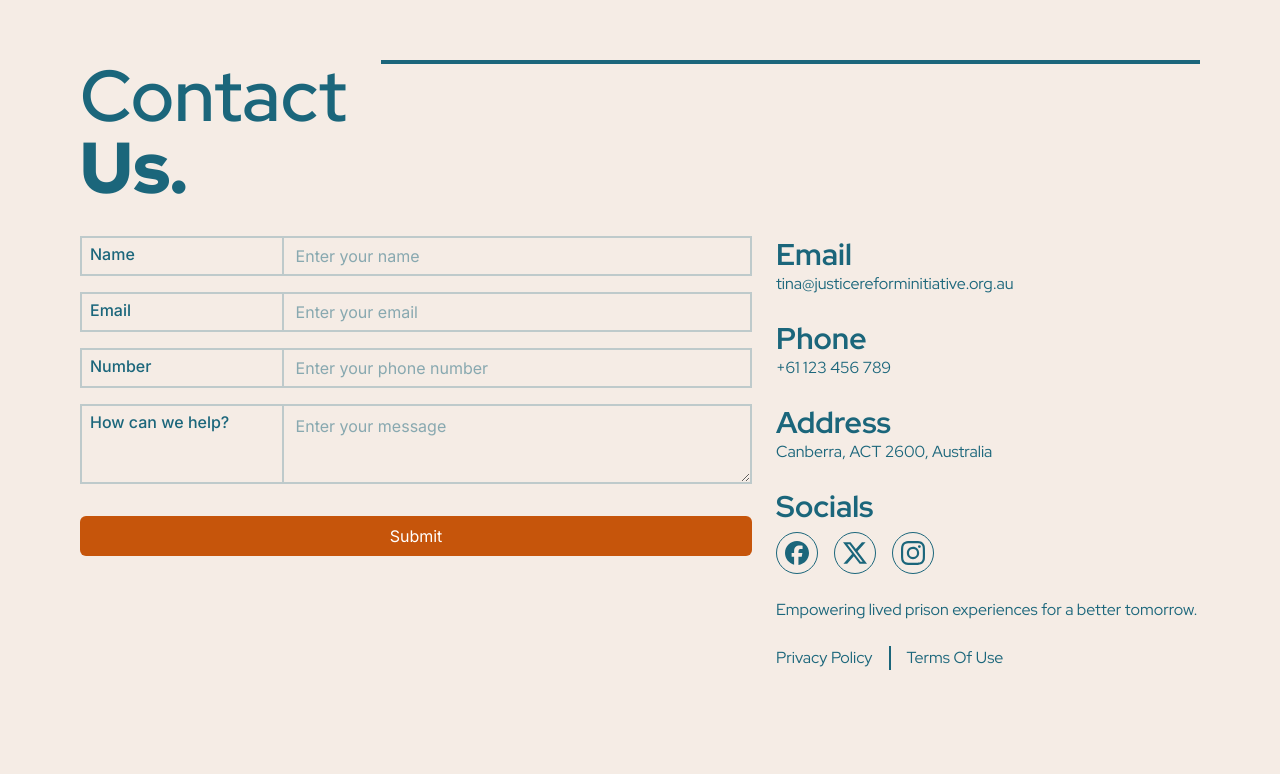
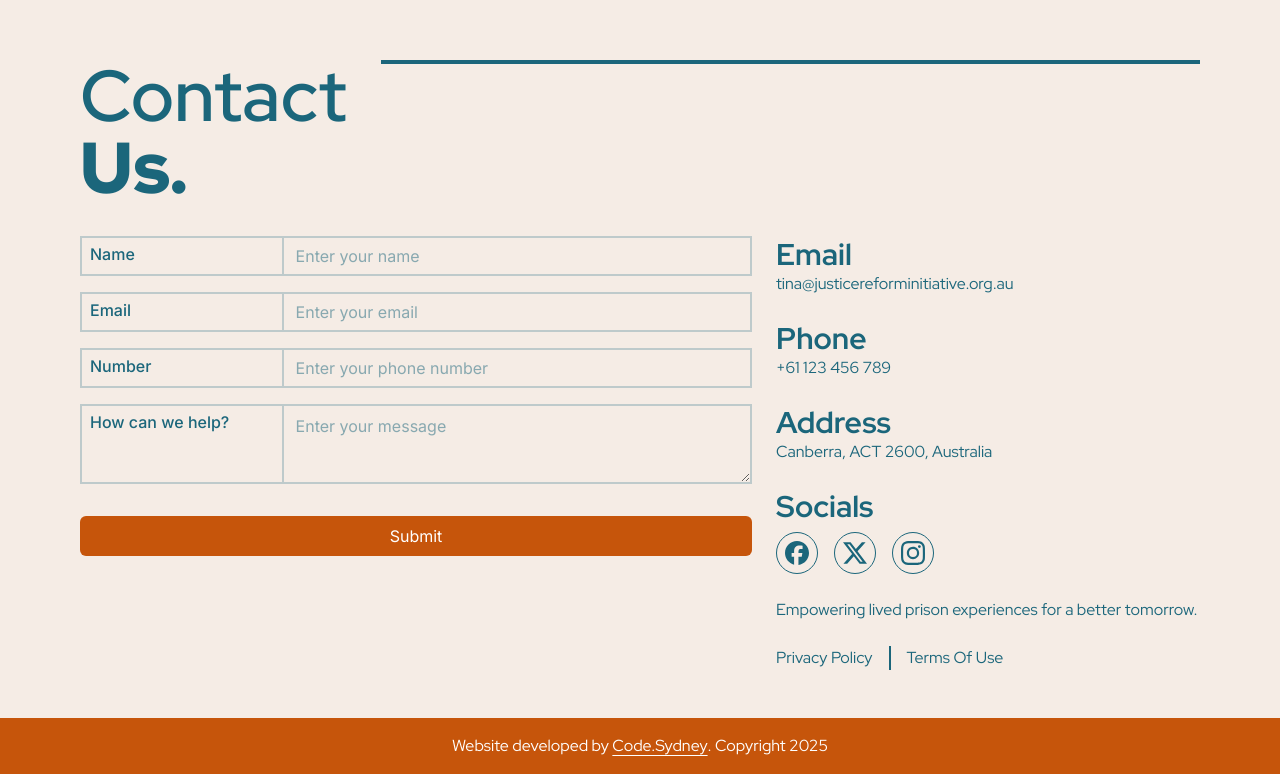
Before and after one commit to codesydney/nlec, a Next.js app: page / in a window 1280 px wide. Shown: the part 4125-4899 px from the top of the page. Built offline with nearby package versions, Linux system fonts and the light colour scheme.

Commit message:
Update image for join-us-section Create new footer for code sydney development rename old footer to contactUsSection Update layout and page files for changes

```diff
--- a/src/app/layout.tsx
+++ b/src/app/layout.tsx
@@ -2,9 +2,9 @@ import type { Metadata } from "next";
 import "./globals.css";
 import { cn } from "@/lib/utils";
 import { inter } from "@/assets/fonts";
-import Footer from "@/components/organisms/footer";
 import { Toaster } from "@/components/atoms/ui/toaster";
 import Navbar from "@/components/organisms/navbar";
+import Footer from "@/components/organisms/footer";
 
 export const metadata: Metadata = {
   title: "NLEC app",
--- a/src/app/page.tsx
+++ b/src/app/page.tsx
@@ -1,4 +1,5 @@
 import AboutSection from "@/components/organisms/about-section";
+import ContactUsSection from "@/components/organisms/contact-us";
 import HeaderSection from "@/components/organisms/header-section";
 import ImpactSection from "@/components/organisms/impact-section";
 import JoinUsSection from "@/components/organisms/join-us-section";
@@ -14,6 +15,7 @@ export default function Home() {
       <WhatWeDoSection />
       <ImpactSection />
       <JoinUsSection />
+      <ContactUsSection />
     </>
   );
 }
--- /dev/null
+++ b/src/components/organisms/contact-us.tsx
@@ -0,0 +1,66 @@
+import Link from "next/link";
+import ContentWrapper from "../molecules/content-wrapper";
+import { Button } from "../atoms/ui/button";
+import SectionTitle from "../atoms/section-title";
+import { cn } from "@/lib/utils";
+import { redHatDisplay } from "@/assets/fonts";
+import ContactUsForm from "./contact-us-form";
+import { FOOTER_ITEMS } from "@/assets/data";
+
+export default function ContactUsSection() {
+  return (
+    <section className="px-4 py-12 text-nlec-green md:px-8 xl:px-20">
+      <ContentWrapper>
+        <div className="mb-4 flex flex-col gap-4 md:mb-8 md:flex-row">
+          <SectionTitle className="mb-0 w-fit md:mb-0">
+            Contact <span className="font-black">Us.</span>
+          </SectionTitle>
+          <div className="relative h-1 w-full bg-nlec-green" />
+        </div>
+        <div className="grid gap-8 md:grid-cols-[60%_auto] md:gap-6">
+          <ContactUsForm />
+          <div className={cn("flex flex-col gap-6", redHatDisplay.className)}>
+            {FOOTER_ITEMS.links.map((link, i) => (
+              <div key={i}>
+                <h3 className="text-3xl font-bold">{link.label}</h3>
+                <Button asChild variant="link" className="w-fit p-0">
+                  <Link href={link.href}>{link.content}</Link>
+                </Button>
+              </div>
+            ))}
+            <div className="inline-flex flex-col gap-2">
+              <h3 className="text-3xl font-bold">Socials</h3>
+              <div className="inline-flex gap-4">
+                {FOOTER_ITEMS.socials.map((social, i) => (
+                  <Button
+                    key={i}
+                    asChild
+                    variant="link"
+                    className="group rounded-full border border-nlec-green p-2 hover:border-nlec-orange"
+                  >
+                    <Link href={social.href}>
+                      <social.icon className="h-6 fill-nlec-green group-hover:fill-nlec-orange" />
+                    </Link>
+                  </Button>
+                ))}
+              </div>
+            </div>
+            <p>Empowering lived prison experiences for a better tomorrow.</p>
+            <div className="divide-x-2 divide-nlec-green">
+              {FOOTER_ITEMS["TOS-PP"].map((link, i) => (
+                <Button
+                  asChild
+                  variant="link"
+                  className={`rounded-none p-0 ${i === 0 ? "pr-4" : "pl-4"}`}
+                  key={i}
+                >
+                  <Link href={link.href}>{link.label}</Link>
+                </Button>
+              ))}
+            </div>
+          </div>
+        </div>
+      </ContentWrapper>
+    </section>
+  );
+}
--- a/src/components/organisms/footer.tsx
+++ b/src/components/organisms/footer.tsx
@@ -1,66 +1,27 @@
 import Link from "next/link";
-import ContentWrapper from "../molecules/content-wrapper";
 import { Button } from "../atoms/ui/button";
-import SectionTitle from "../atoms/section-title";
 import { cn } from "@/lib/utils";
 import { redHatDisplay } from "@/assets/fonts";
-import ContactUsForm from "./contact-us-form";
-import { FOOTER_ITEMS } from "@/assets/data";
 
 export default function Footer() {
   return (
-    <footer className="px-4 py-12 pb-24 text-nlec-green md:px-8 xl:px-20">
-      <ContentWrapper>
-        <div className="mb-4 flex flex-col gap-4 md:mb-8 md:flex-row">
-          <SectionTitle className="mb-0 w-fit md:mb-0">
-            Contact <span className="font-black">Us.</span>
-          </SectionTitle>
-          <div className="relative h-1 w-full bg-nlec-green" />
-        </div>
-        <div className="grid gap-8 md:grid-cols-[60%_auto] md:gap-6">
-          <ContactUsForm />
-          <div className={cn("flex flex-col gap-6", redHatDisplay.className)}>
-            {FOOTER_ITEMS.links.map((link, i) => (
-              <div key={i}>
-                <h3 className="text-3xl font-bold">{link.label}</h3>
-                <Button asChild variant="link" className="w-fit p-0">
-                  <Link href={link.href}>{link.content}</Link>
-                </Button>
-              </div>
-            ))}
-            <div className="inline-flex flex-col gap-2">
-              <h3 className="text-3xl font-bold">Socials</h3>
-              <div className="inline-flex gap-4">
-                {FOOTER_ITEMS.socials.map((social, i) => (
-                  <Button
-                    key={i}
-                    asChild
-                    variant="link"
-                    className="group rounded-full border border-nlec-green p-2 hover:border-nlec-orange"
+    <footer
+      className={cn(
+        "w-full bg-nlec-orange p-4 text-center text-white",
+        redHatDisplay.className
+      )}
     >
-                    <Link href={social.href}>
-                      <social.icon className="h-6 fill-nlec-green group-hover:fill-nlec-orange" />
-                    </Link>
-                  </Button>
-                ))}
-              </div>
-            </div>
-            <p>Empowering lived prison experiences for a better tomorrow.</p>
-            <div className="divide-x-2 divide-nlec-green">
-              {FOOTER_ITEMS["TOS-PP"].map((link, i) => (
+      <p>
+        Website developed by{" "}
         <Button
           asChild
           variant="link"
-                  className={`rounded-none p-0 ${i === 0 ? "pr-4" : "pl-4"}`}
-                  key={i}
+          className="p-0 text-white underline hover:text-white"
         >
-                  <Link href={link.href}>{link.label}</Link>
+          <Link href="https://www.code.sydney/">Code.Sydney</Link>
         </Button>
-              ))}
-            </div>
-          </div>
-        </div>
-      </ContentWrapper>
+        . Copyright {new Date().getFullYear()}
+      </p>
     </footer>
   );
 }
--- a/src/components/organisms/join-us-section.tsx
+++ b/src/components/organisms/join-us-section.tsx
@@ -8,6 +8,7 @@ import { redHatDisplay } from "@/assets/fonts";
 import Image from "next/image";
 import { motion } from "motion/react";
 import { variants } from "@/lib/motion-variants";
+import nlecHeader from "@/public/nlec-header.webp";
 
 export default function JoinUsSection() {
   return (
@@ -56,7 +57,7 @@ export default function JoinUsSection() {
           <div className="grid h-[400px] grid-rows-[30%_auto] gap-4 md:h-full">
             <div className="relative size-full bg-nlec-maroon">
               <Image
-                src="/nlec-header.jpg"
+                src={nlecHeader}
                 fill
                 alt="Art of people together"
                 className="object-cover"
```
Lines whose indentation alone changed are shown as unchanged.
